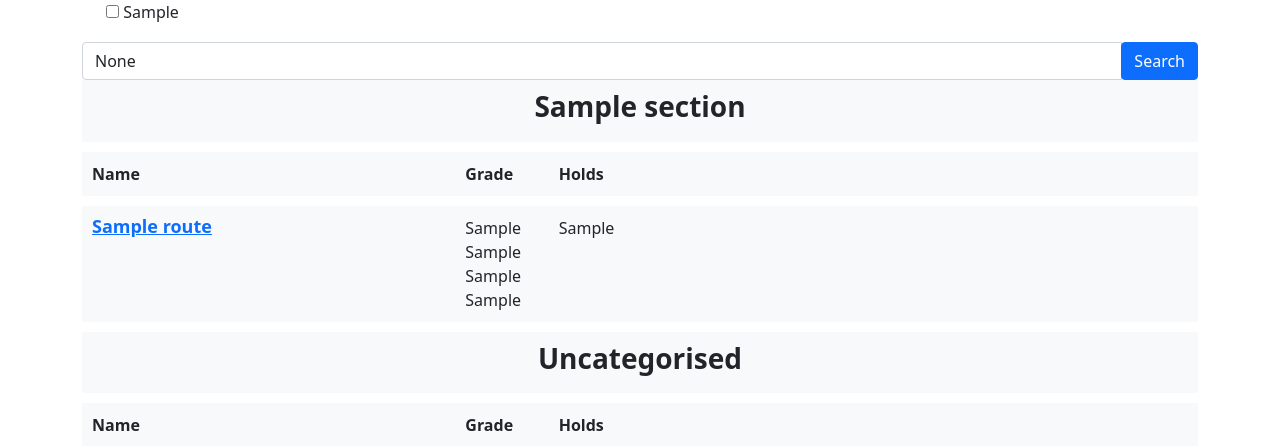
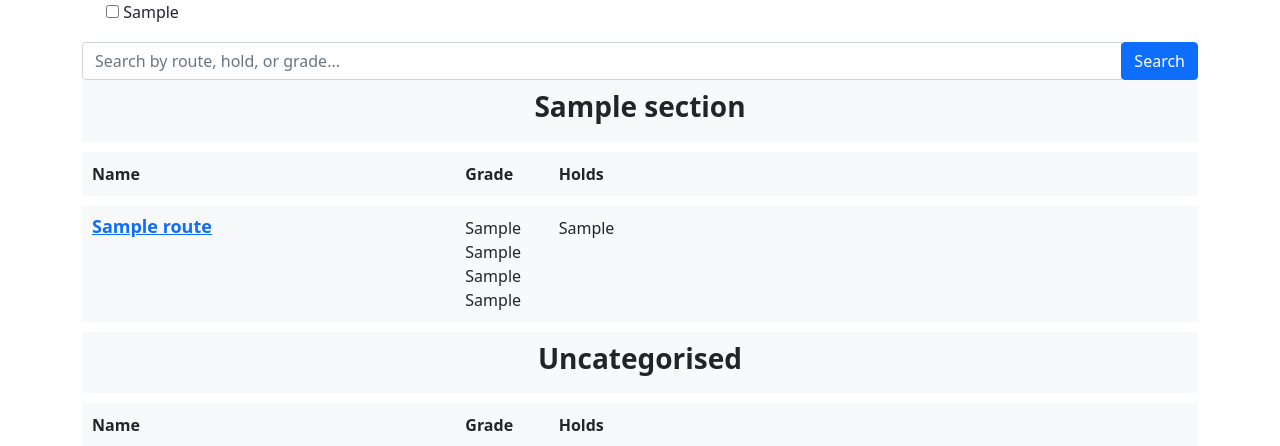
Before and after one commit to ldk111/Iffley-Website-Deployment, a Django app: page /routes/ in a window 1280 px wide. Shown: the part 56-502 px from the top of the page. Run offline with Django 4.2, Linux system fonts and the light colour scheme; tables that the repository leaves empty hold one stand-in row (values such as "Sample post").

Commit message:
sort by grades and finally fix searchbar

```diff
--- a/iffley_app/templates/iffley_app/routes.html
+++ b/iffley_app/templates/iffley_app/routes.html
@@ -26,7 +26,7 @@ Routes
 
             <div class="input-group">
 
-                <input type="text" name="{{searchbar.search.name}}" value= "{{searchbar.search.value}}" class="form-control" placeholder="Search by route, hold, or grade...">
+                <input type="text" name="{{searchbar.search.name}}" value= {%if searchbar.search.value == None%} "" {%else%} "{{searchbar.search.value}}" {%endif%} class="form-control" placeholder="Search by route, hold, or grade...">
 
                 <div class="input-group-append">
 
--- a/iffley_app/views.py
+++ b/iffley_app/views.py
@@ -35,6 +35,7 @@ def routes(request):
 
     section_ids_with_routes = set(routes.values_list('section__id', flat=True))
     sections = sections.filter(id__in=section_ids_with_routes)
+    routes = routes.order_by('tech_grade__grade')
 
     return render(request, "iffley_app/routes.html", {"form":form, "searchbar": searchbar, 'routes':routes, 'sections': sections})
 
```
